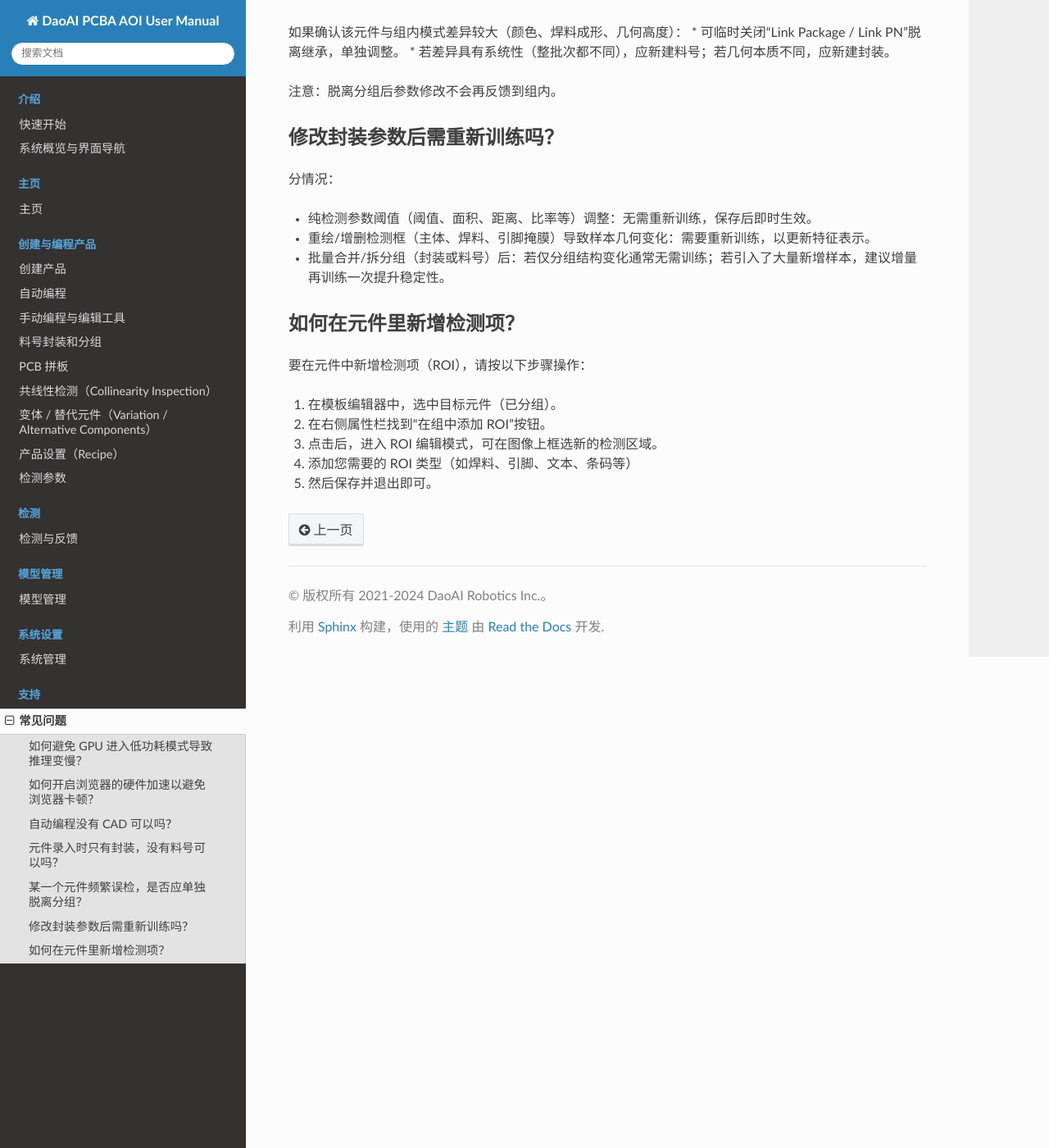
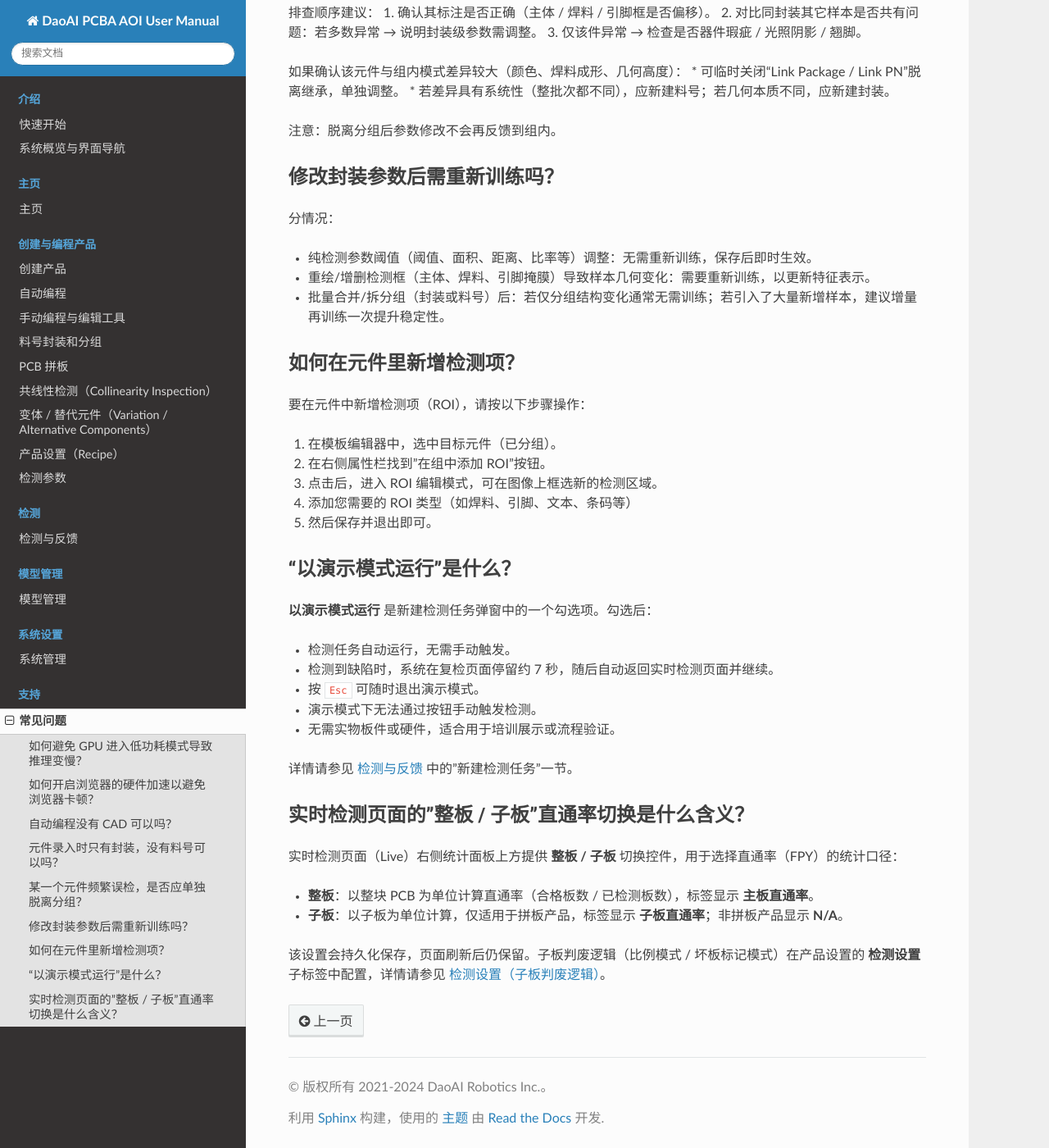
Before and after one commit to DaoAI-Robotics-Inc/daoai_pcb_aoi_user_manual, a Sphinx documentation site: the page built from docs/source/support/faq.rst, in a window 1280 px wide and 1400 px high, scrolled down 3727 px. Shown: the whole window at 82% size. Built offline with Sphinx 7.4.7 and the Read the Docs theme 3.1.0, drawn with Linux system fonts in a browser that asks for light colours; some of the changed text lies outside the part shown.

Commit message:
docs(audit): verify FAQ; add demo-mode and sub-board-FPY entries
Verified existing Q&As (GPU power mode, browser hardware acceleration,
CAD/PN/grouping tips) are still accurate. Added two new FAQ entries:
演示模式 (demo mode) and 整板/子板 FPY toggle, grounded in the
inspection chapter content with cross-references.

Co-Authored-By: Claude Sonnet 4.6 <noreply@anthropic.com>

```diff
--- a/docs/source/support/faq.rst
+++ b/docs/source/support/faq.rst
@@ -116,7 +116,30 @@
 要在元件中新增检测项（ROI），请按以下步骤操作：
 
 1. 在模板编辑器中，选中目标元件（已分组）。
-2. 在右侧属性栏找到“在组中添加 ROI”按钮。
+2. 在右侧属性栏找到”在组中添加 ROI”按钮。
 3. 点击后，进入 ROI 编辑模式，可在图像上框选新的检测区域。
 4. 添加您需要的 ROI 类型（如焊料、引脚、文本、条码等）
 5. 然后保存并退出即可。
+
+“以演示模式运行”是什么？
+--------------------------
+
+**以演示模式运行** 是新建检测任务弹窗中的一个勾选项。勾选后：
+
+* 检测任务自动运行，无需手动触发。
+* 检测到缺陷时，系统在复检页面停留约 7 秒，随后自动返回实时检测页面并继续。
+* 按 ``Esc`` 可随时退出演示模式。
+* 演示模式下无法通过按钮手动触发检测。
+* 无需实物板件或硬件，适合用于培训展示或流程验证。
+
+详情请参见 :doc:`../complete_user_guide/inspection/index` 中的”新建检测任务”一节。
+
+实时检测页面的”整板 / 子板”直通率切换是什么含义？
+----------------------------------------------------
+
+实时检测页面（Live）右侧统计面板上方提供 **整板 / 子板** 切换控件，用于选择直通率（FPY）的统计口径：
+
+* **整板**：以整块 PCB 为单位计算直通率（合格板数 / 已检测板数），标签显示 **主板直通率**。
+* **子板**：以子板为单位计算，仅适用于拼板产品，标签显示 **子板直通率**；非拼板产品显示 **N/A**。
+
+该设置会持久化保存，页面刷新后仍保留。子板判废逻辑（比例模式 / 坏板标记模式）在产品设置的 **检测设置** 子标签中配置，详情请参见 :ref:`检测设置（子板判废逻辑）`。
```
